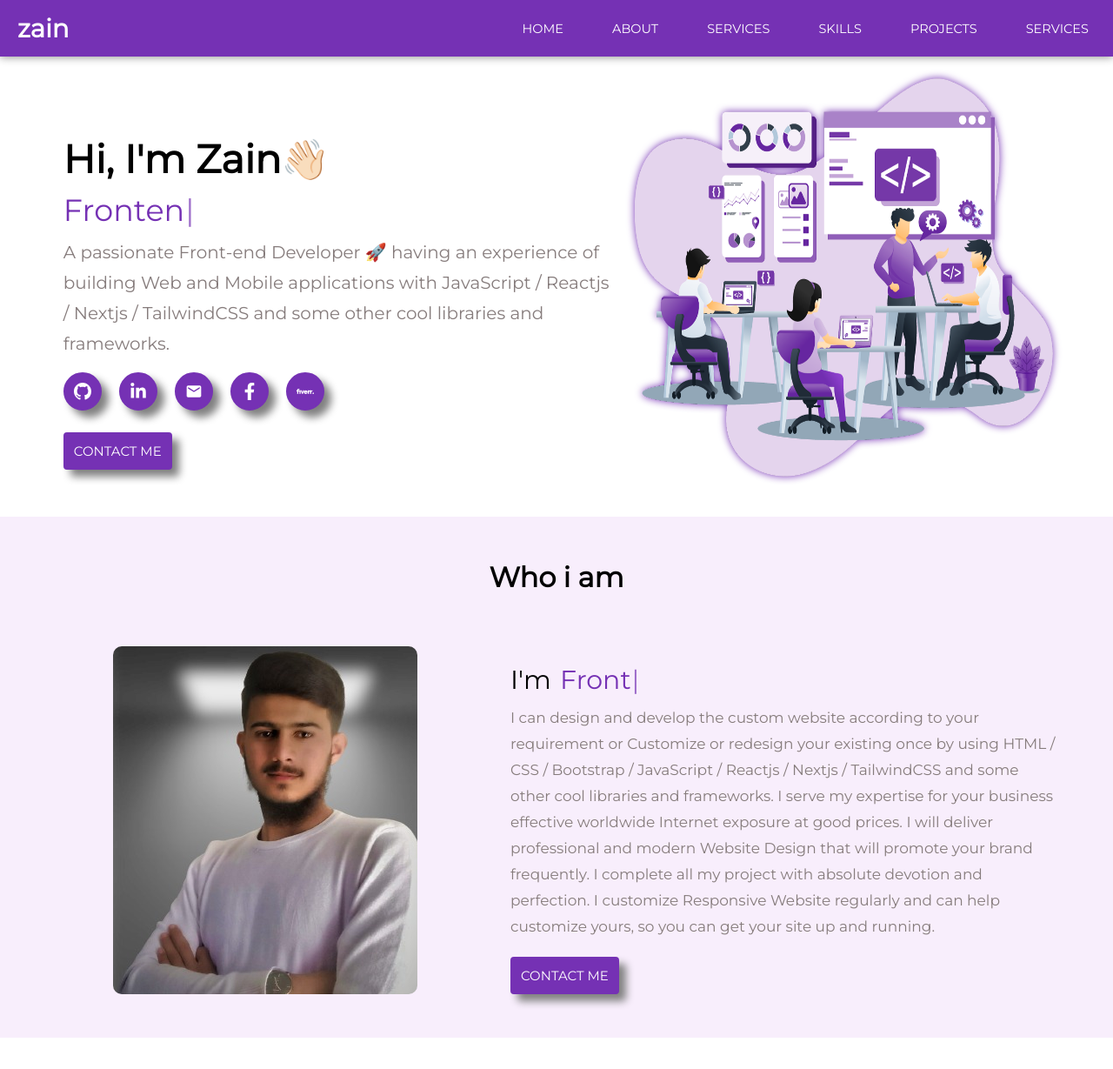
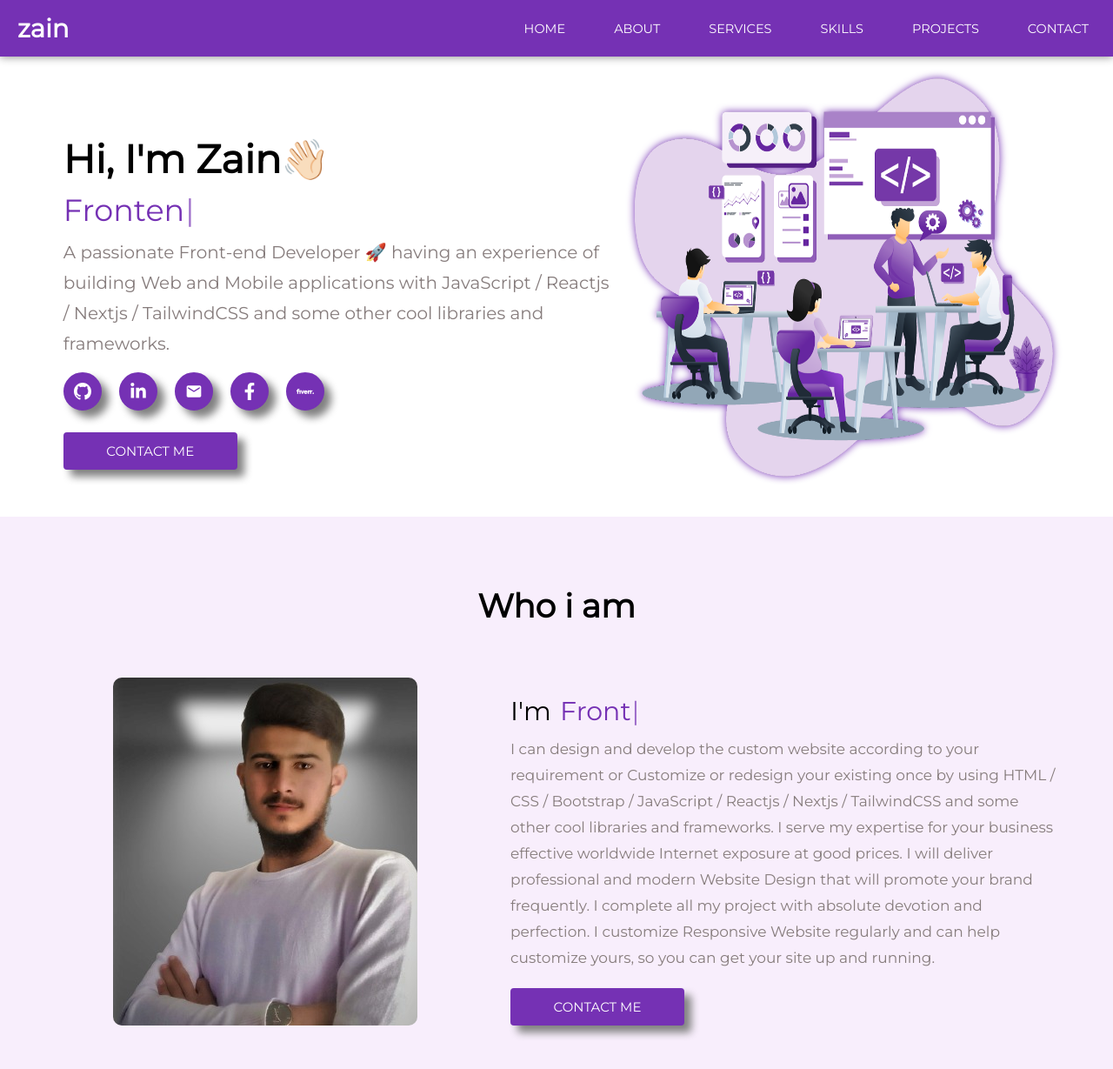
Before and after one commit to mzain42401/mzain, a React (Create React App) app: page / in a window 1280 px wide. Shown: the whole page at 87% size. Before the commit the page ends 1193 px from the top, so only its background shows below. Built offline with nearby package versions, Linux system fonts and the light colour scheme.

Commit message:
aboutpage

```diff
--- a/src/App.js
+++ b/src/App.js
@@ -1,6 +1,6 @@
 
 import Main from "./Main";
-
+import './index.css'
 
 
 function App() {
--- a/src/components/Btn/btn.module.css
+++ b/src/components/Btn/btn.module.css
@@ -1,6 +1,7 @@
 .btn{
     padding: 10px;
     font-size: 15px;
+    width: 100%;
     outline: none;
     color: white;
     box-shadow: 8px 8px 10px gray;
--- a/src/components/Header/Header.jsx
+++ b/src/components/Header/Header.jsx
@@ -37,10 +37,10 @@ const Headers = () => {
 
         <ul ref={navRef}>
           <li>
-            <a href="">HOME</a>
+            <a href="#home">HOME</a>
           </li>
           <li>
-            <a href="">ABOUT</a>
+            <a href="#about">ABOUT</a>
           </li>
           <li>
             <a href="">SERVICES</a>
@@ -52,7 +52,7 @@ const Headers = () => {
             <a href="">PROJECTS</a>
           </li>
           <li>
-            <a href="">SERVICES</a>
+            <a href="">CONTACT</a>
           </li>
         </ul>
 
--- a/src/components/Header/header.module.css
+++ b/src/components/Header/header.module.css
@@ -1,7 +1,5 @@
-*{
-    margin: 0;
-    padding: 0;
-}
+
+
 
 .navbar{
     width: 100%;
--- a/src/components/about/About.jsx
+++ b/src/components/about/About.jsx
@@ -14,7 +14,7 @@ const About = () => {
   })
   return (
     <>
-      <div className={aboutPageContainer}>
+      <section id='about' className={aboutPageContainer}>
         <div className={aboutCenterDiv}>
           <div className={aboutMe} >
             <h1>Who i am</h1>
@@ -65,7 +65,7 @@ const About = () => {
           </div>
 
         </div>
-      </div>
+      </section>
     </>
   )
 }
--- a/src/components/about/about.module.css
+++ b/src/components/about/about.module.css
@@ -1,6 +1,6 @@
 .aboutPageContainer{
     background-color: #f8eefc;
-padding: 20px 10px 40px 10px;
+padding: 50px 10px 40px 10px;
 display: flex;
 justify-content: center;
 align-items: center;
@@ -17,6 +17,7 @@ width: 100%;
 .aboutMe{
     /* background-color: rebeccapurple; */
     margin: 30px 0px 50px 0px;
+    font-size: 25px;
 }
 .picContentDiv{
     display: flex;
@@ -62,13 +63,9 @@ padding: 10px 20px;
 width: 50%;
 display: flex;
     flex-direction: column;
+/* font-size: 95px; */
+}
 
-}
-.aboutHeading>h1{
-    font-size: 45px;
-    line-height: 70px;
-    font-weight: normal;
-}
 .aboutTypeWriterdiv{
     display: flex;
     /* flex-direction: column; */
@@ -91,6 +88,7 @@ display: flex;
 }
 .btnDiv{
     margin-top: 20px;
+    width: 200px;
 }
 
 /* @media (max-width: 1114px){
@@ -132,6 +130,7 @@ display: flex;
     .picBottomBtn{
         display: block;
         margin-top: 30px;
+        width: 200px;
     }
     .myPersonalImage{
         height: 400px;
--- a/src/components/contact/Contact.jsx
+++ b/src/components/contact/Contact.jsx
@@ -3,9 +3,9 @@ import React from 'react'
 const Contact = () => {
   return (
     <>
-      <div className="container">
+      <section id='contact' className="container">
       <h1>Contact</h1>
-      </div>
+      </section>
     </>
   )
 }
--- a/src/components/home/Home.jsx
+++ b/src/components/home/Home.jsx
@@ -23,7 +23,7 @@ const Home = () => {
   })
   return (
     <>
-      <div className={homeContainer}>
+      <section id="home" className={homeContainer}>
         <div className={homeCenterDiv}>
           <div className={homeContentDiv}>
             <h1 data-aos="fade-right">
@@ -81,7 +81,7 @@ const Home = () => {
             </div>
           </div>
         </div>
-      </div>
+      </section>
     </>
   );
 };
--- a/src/components/home/home.module.css
+++ b/src/components/home/home.module.css
@@ -185,7 +185,7 @@ scale: 1.2;
   }
   .btnDiv{
     margin-top:25px;
-
+    width: 200px;
   }
 
   @media (max-width: 1114px){
@@ -216,6 +216,8 @@ scale: 1.2;
       display: flex;
       align-items: center;
       justify-content: center;
+      margin: 30px auto;
+
     }
     .typewriter{
       font-size: 25px;
--- /dev/null
+++ b/src/index.css
@@ -0,0 +1,8 @@
+
+*{
+    margin: 0;
+    padding: 0;
+}
+html{
+    scroll-behavior: smooth;
+}
```
